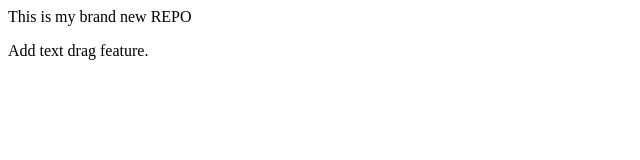
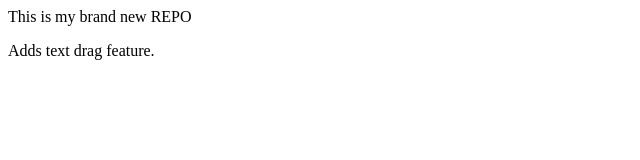
Before and after one commit to rehan-ahmad10/demo.repo, a plain HTML site: page index.html in a window 1280 px wide. Shown: the full height of the page, 0-640 px from the left. Drawn offline with Linux system fonts and the light colour scheme.

Commit message:
add s in add

```diff
--- a/index.html
+++ b/index.html
@@ -1,2 +1,2 @@
 <p> This is my brand new REPO</p>
-<p> Add text drag feature.</p>
+<p> Adds text drag feature.</p>
```
